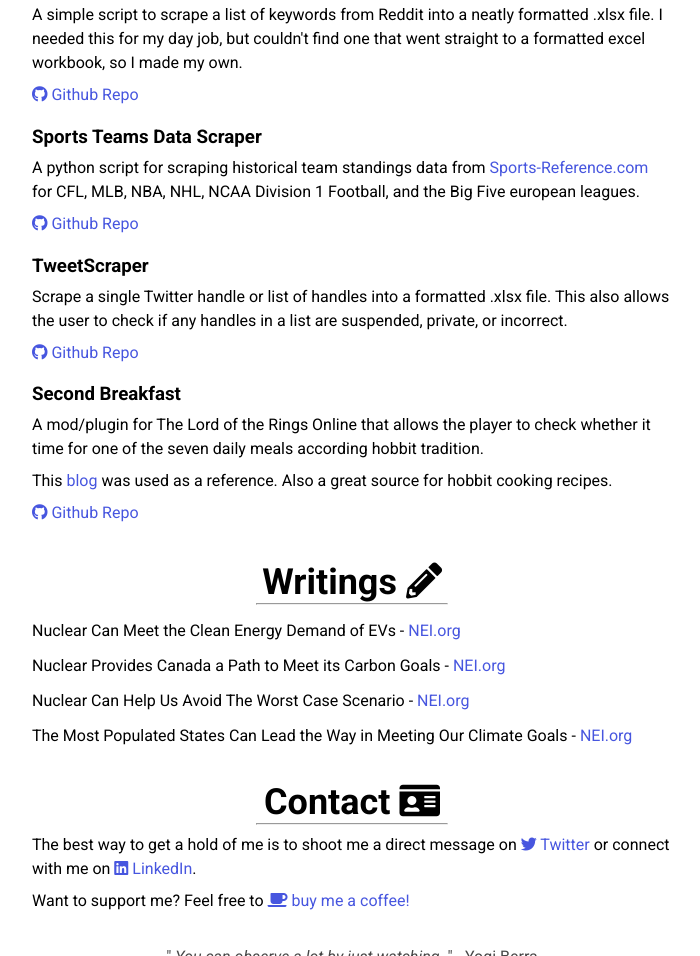
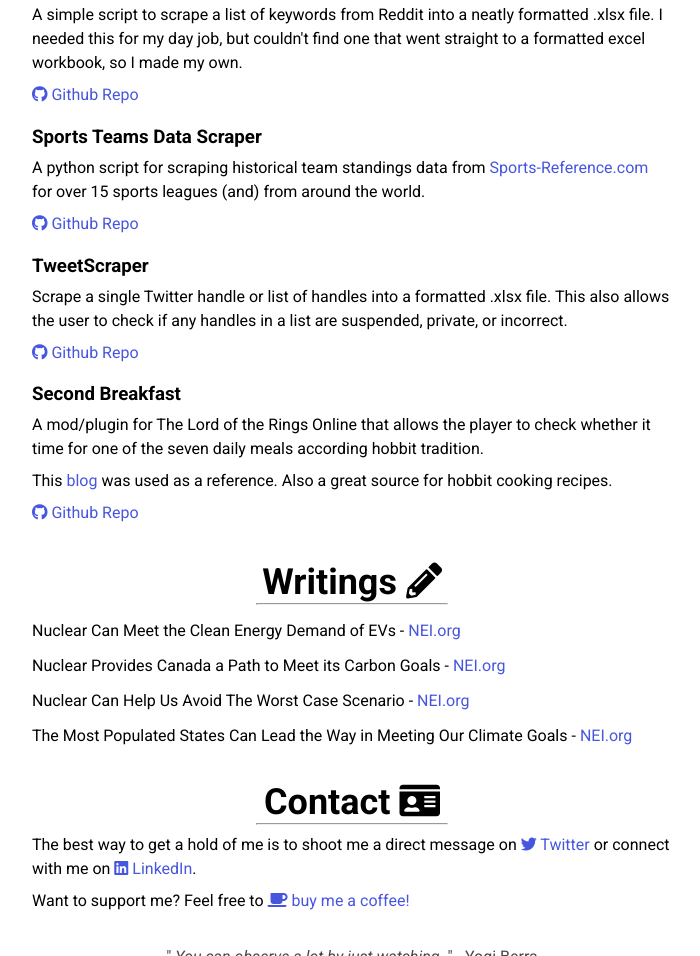
Before and after one commit to Durhamster/Durhamster.github.io, a plain HTML site: page index.html in a window 1280 px wide. Shown: the part 1972-2928 px from the top of the page, without its empty margins (288-988 px from the left). Drawn offline with Linux system fonts and the light colour scheme.

Commit message:
Update index.html

```diff
--- a/index.html
+++ b/index.html
@@ -258,8 +258,7 @@
           <a href="https://www.sports-reference.com/" target="_blank"
             >Sports-Reference.com</a
           >
-          for CFL, MLB, NBA, NHL, NCAA Division 1 Football, and the Big Five
-          european leagues.
+          for over 15 sports leagues (and) from around the world.
         </p>
         <p>
           <a
```
